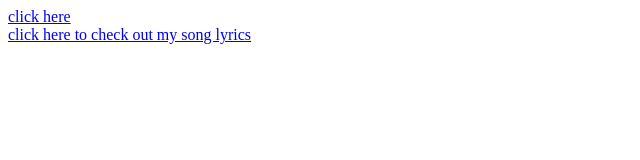
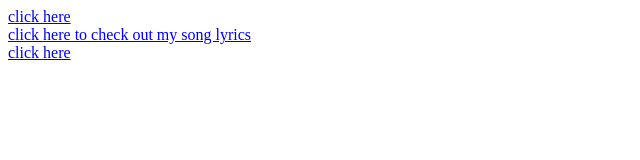
Before and after one commit to adewumi56/learning, a plain HTML site: page index.html in a window 1280 px wide. Shown: the full height of the page, 0-640 px from the left. Drawn offline with Linux system fonts and the light colour scheme.

Commit message:
link for index.htm was added

```diff
--- a/index.html
+++ b/index.html
@@ -21,6 +21,14 @@
             click here to check out my song lyrics
         </a>
 
+        <br>
+
+        <a href="index.htm"
+        target="_blank"
+        title="check what i have for you">
+           click here
+        </a>
+
 
     </body>
 </html>
```
